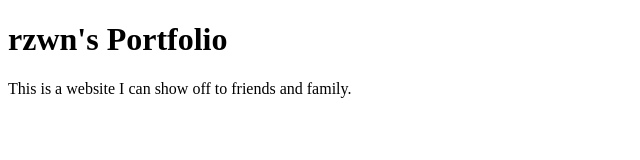
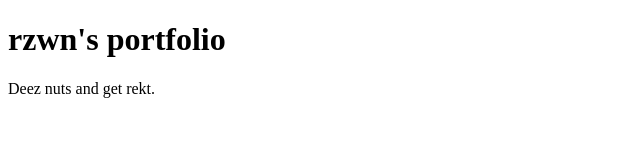
Before and after one commit to rzwn-rewind/my-portfolio, a plain HTML site: page index.html in a window 1280 px wide. Shown: the whole page, without its empty margins (0-640 px from the left). Drawn offline with Linux system fonts and the light colour scheme.

```diff
--- a/index.html
+++ b/index.html
@@ -4,7 +4,7 @@
 		<title>rzwn's portfolio</title>
 	</head>
 	<body>
-		<h1>rzwn's Portfolio</h1>
-		<p>This is a website I can show off to friends and family.</p>
+		<h1>rzwn's portfolio</h1>
+		<p>Deez nuts and get rekt.</p>
 	</body>
 </html>
```
Also changed, not shown: 1 other file.
